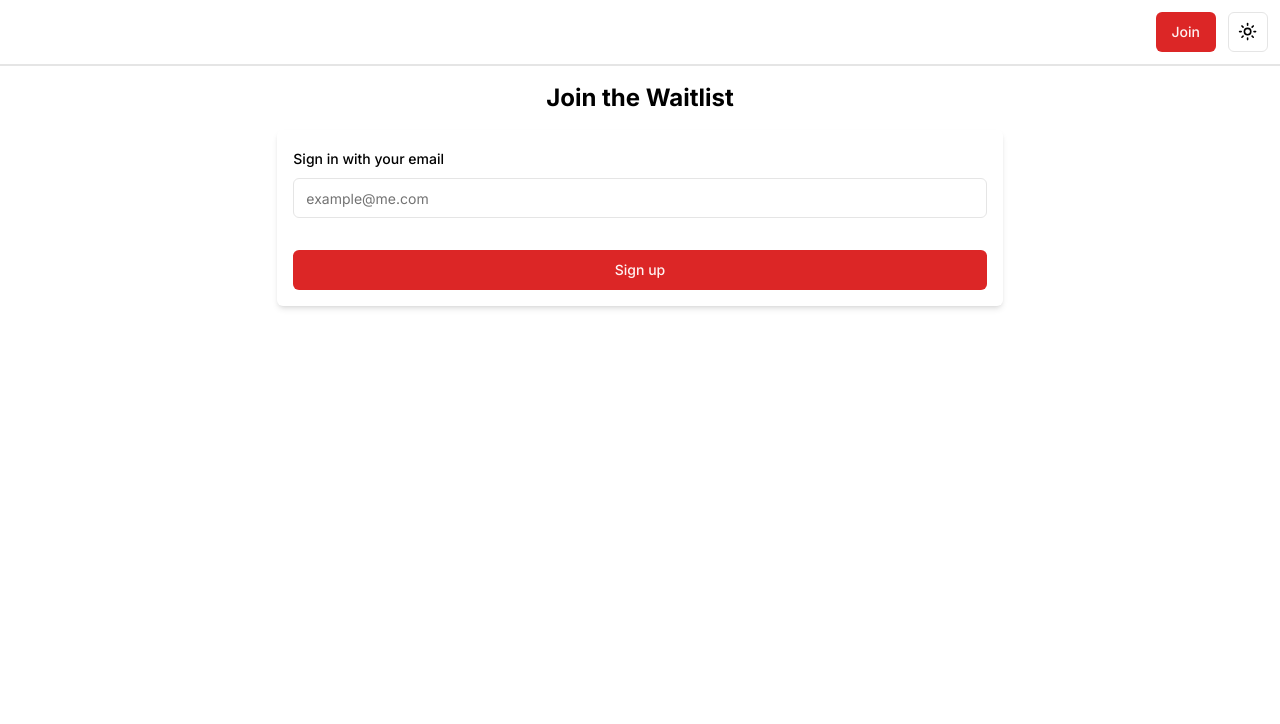
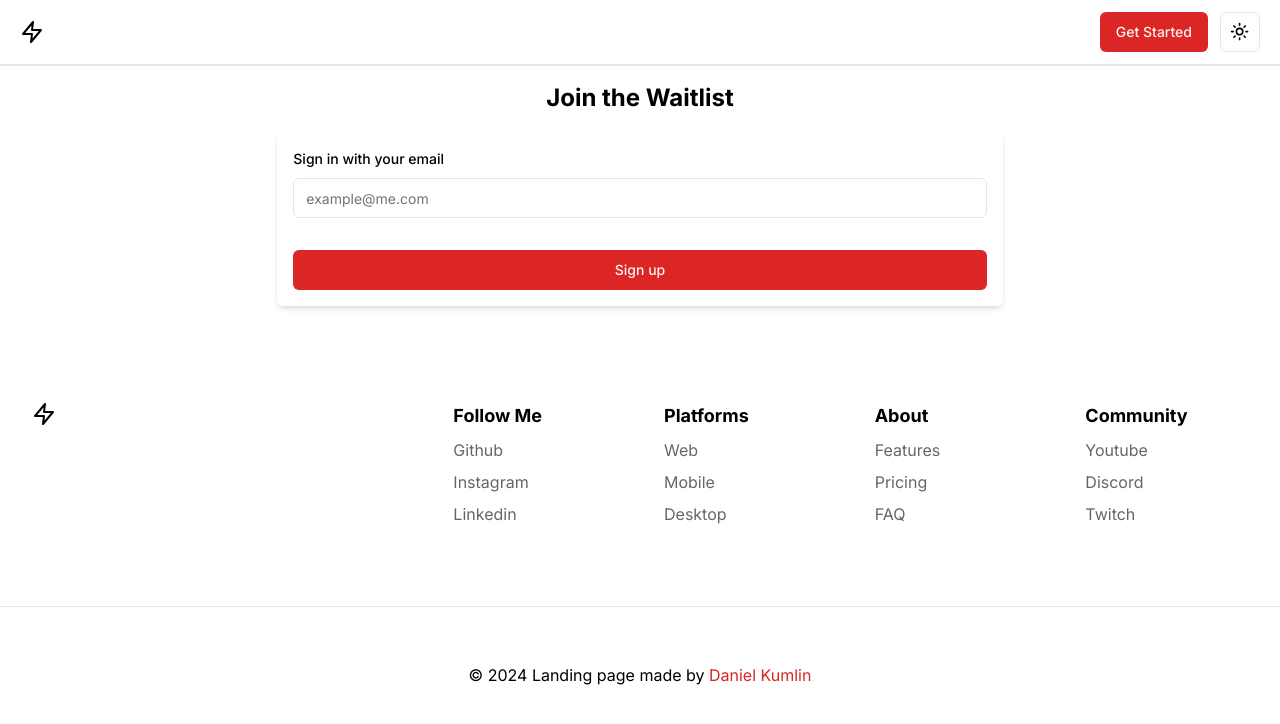
Before and after one commit to RestartDK/nextjs-waitlist-template, a Next.js app: page /auth/signin in a window 1280 px wide. Shown: the top 724 px of the page. Built offline with nearby package versions, Linux system fonts and the light colour scheme; no server answers.

Commit message:
updated: added logo and footer in page

```diff
--- a/src/app/layout.tsx
+++ b/src/app/layout.tsx
@@ -3,6 +3,7 @@ import { Inter } from "next/font/google";
 import "./globals.css";
 
 import Navbar from "@/components/navbar";
+import Footer from "@/components/footer";
 import { ThemeProvider } from "@/components/theme-provider";
 
 const inter = Inter({ subsets: ["latin"] });
@@ -28,6 +29,7 @@ export default function RootLayout({
         >
           <Navbar />
           {children}
+          <Footer />
         </ThemeProvider>
       </body>
     </html>
--- a/src/components/navbar.tsx
+++ b/src/components/navbar.tsx
@@ -7,9 +7,10 @@ import {
 	NavigationMenuList,
 	NavigationMenuTrigger,
 	NavigationMenuViewport,
-} from "@/components/ui/navigation-menu"
+} from "@/components/ui/navigation-menu";
 import { buttonVariants } from "./ui/button";
 import { ModeToggle } from "./dark-toggle";
+import { Zap } from "lucide-react";
 
 import { auth } from "@/auth";
 
@@ -19,19 +20,25 @@ export default async function Navbar() {
 	const session = await auth();
 
 	return (
-    <nav className="w-full flex justify-end items-center gap-3 border-b-2 border-border p-3">
+		<nav className="w-full flex justify-between items-center gap-3 border-b-2 border-border px-5 py-3">
+			<Link href="/">
+				<Zap className="h-6 w-6" />
+			</Link>
+      <div className="flex gap-3 items-center">
         {session?.user?.email ? (
-        <p>
-          {session?.user?.email}
-        </p>
+          <p>{session?.user?.email}</p>
         ) : (
-        <Link href="/auth/signin" className={buttonVariants({
-          variant: "default"
-          })}>
-            Join
+          <Link
+            href="/auth/signin"
+            className={buttonVariants({
+              variant: "default",
+            })}
+          >
+            Get Started
           </Link>
         )}
         <ModeToggle />
+      </div>
 		</nav>
 	);
 }
```
Lines whose indentation alone changed are shown as unchanged.
